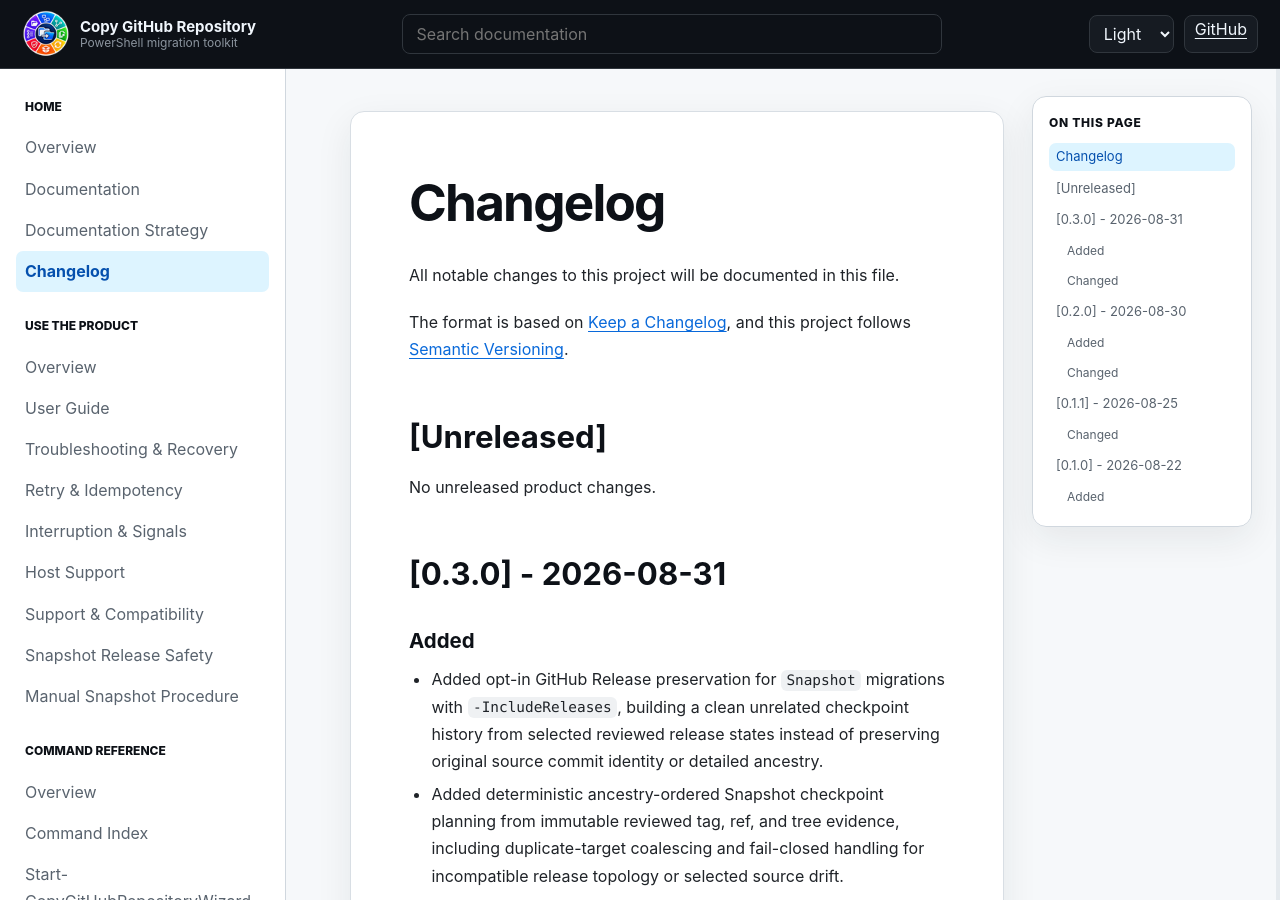
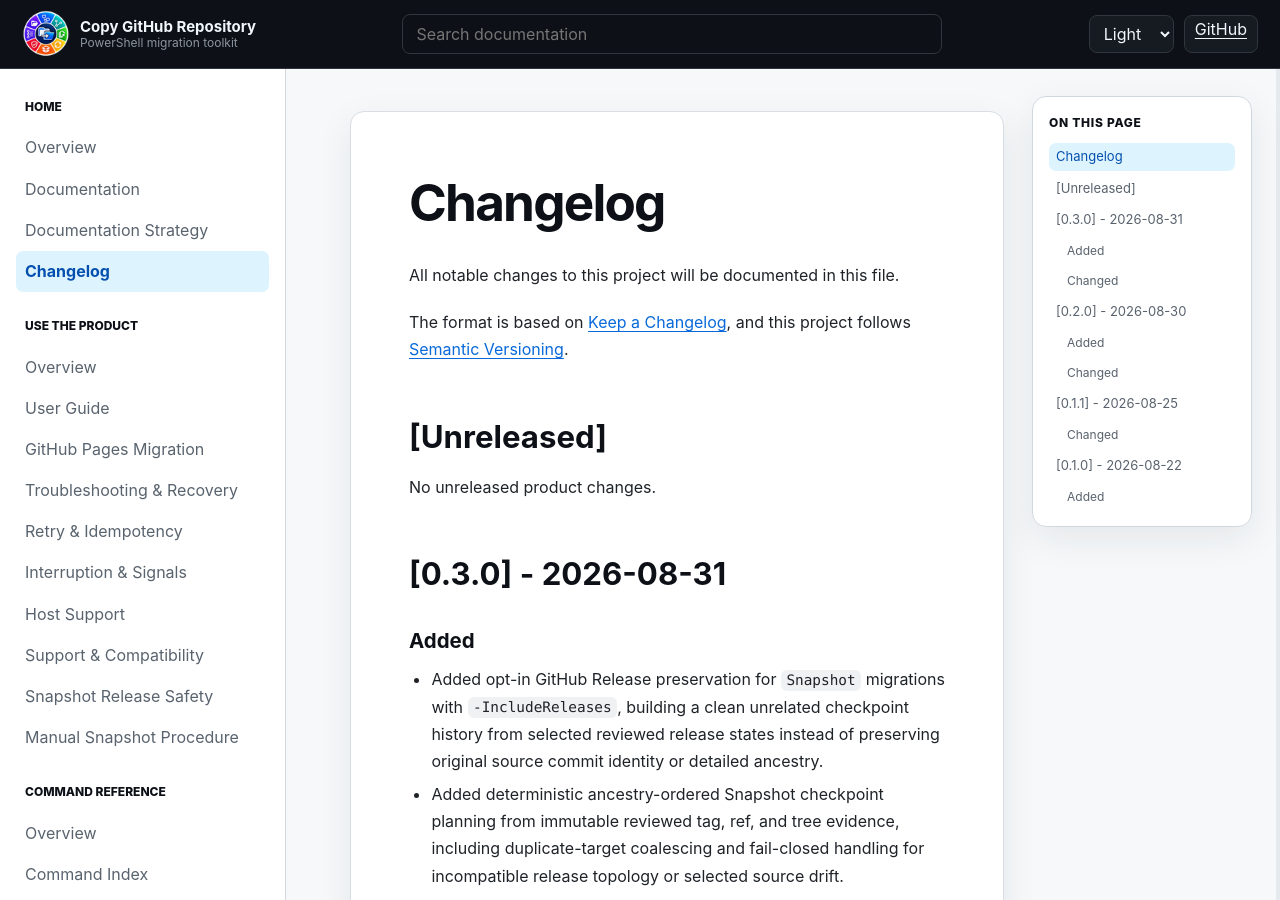
Before and after one commit to infoconex/copy-github-repo, a Jekyll site: the page built from CHANGELOG.md, in a window 1280 px wide and 900 px high. Built offline with Jekyll 4.4.1, drawn with Linux system fonts in a browser that asks for light colours.

Commit message:
docs: add Pages guidance to site navigation

```diff
--- a/_data/navigation.yml
+++ b/_data/navigation.yml
@@ -15,6 +15,8 @@
       path: docs/user/README.md
     - title: User Guide
       path: docs/user/user-guide.md
+    - title: GitHub Pages Migration
+      path: docs/user/github-pages-migration.md
     - title: Troubleshooting & Recovery
       path: docs/user/troubleshooting-recovery.md
     - title: Retry & Idempotency
@@ -53,6 +55,8 @@
       path: docs/product/product-model.md
     - title: Product Contract
       path: docs/product/product-contract.md
+    - title: GitHub Pages Contract
+      path: docs/product/github-pages-migration-contract.md
     - title: Non-functional Requirements
       path: docs/product/non-functional-requirements.md
     - title: Accessibility
```
